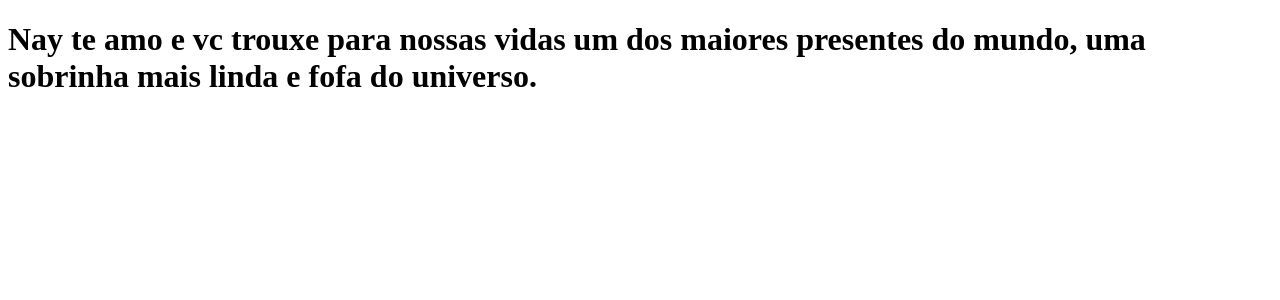
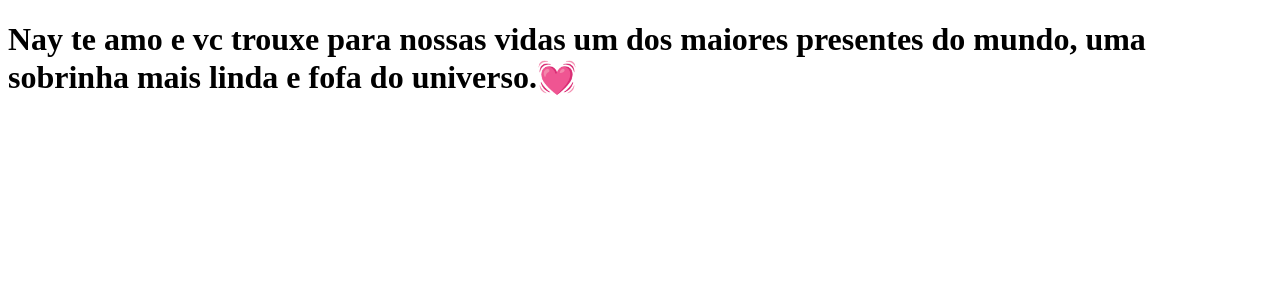
Before and after one commit to Ricardoleaom/clone-tabnews, a Next.js app: page / in a window 1280 px wide. Shown: the top 300 px of the page. Built offline with nearby package versions, Linux system fonts and the light colour scheme.

Commit message:
Atualizar frase

```diff
--- a/pages/index.js
+++ b/pages/index.js
@@ -1,5 +1,5 @@
 function Home(){
-    return <h1>Nay te amo e vc trouxe para nossas vidas um dos maiores presentes do mundo, uma sobrinha mais linda e fofa do universo.  </h1>
+    return <h1>Nay te amo e vc trouxe para nossas vidas um dos maiores presentes do mundo, uma sobrinha mais linda e fofa do universo.💓 </h1>
 }
 
 export default Home;
```
